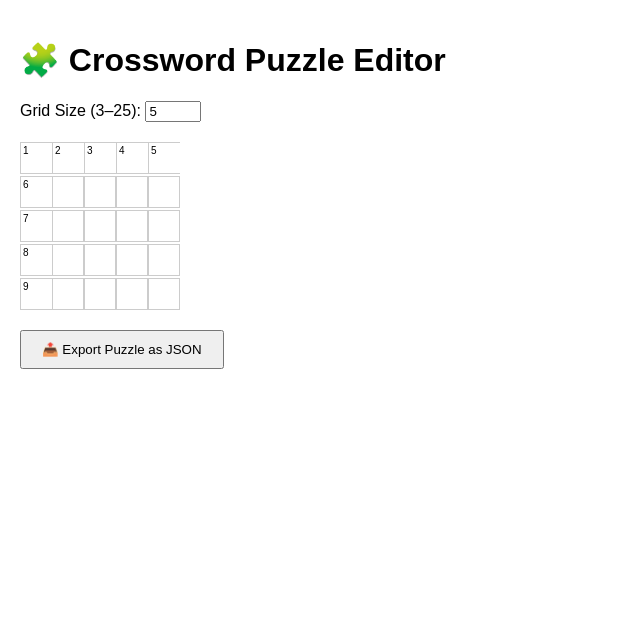
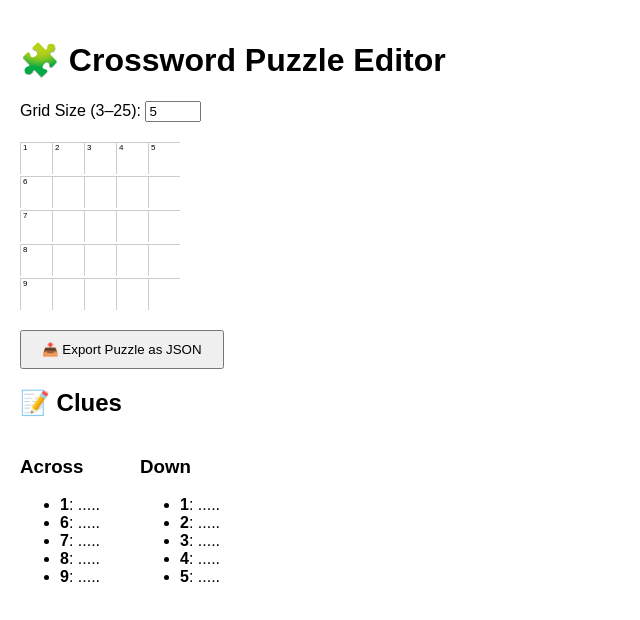
Before and after one commit to willleng/crossword-editor, a React (Create React App) app: page / in a window 1280 px wide. Shown: the top 620 px of the page, without its empty margins (0-640 px from the left). Built offline with nearby package versions, Linux system fonts and the light colour scheme.

Commit message:
Add clue extraction and display for across and down

```diff
--- a/src/App.js
+++ b/src/App.js
@@ -1,5 +1,6 @@
-import React, { useState, useEffect } from 'react';
+import React, { useState } from 'react';
 import { generateNumberedGrid } from './generateNumberedGrid';
+import { extractClues } from './extractClues';
 
 function App() {
   const [size, setSize] = useState(5);
@@ -10,12 +11,6 @@ function App() {
       Array.from({ length: size }, () => ({ value: '', black: false }))
     );
   }
-
-  // Automatically update clue numbers when the grid or size changes
-  useEffect(() => {
-    const numbered = generateNumberedGrid(grid);
-    setGrid(numbered);
-  }, [size]);
 
   const handleSizeChange = (e) => {
     const newSize = parseInt(e.target.value);
@@ -29,13 +24,13 @@ function App() {
     const newGrid = [...grid];
     newGrid[row][col].black = !newGrid[row][col].black;
     newGrid[row][col].value = '';
-    setGrid(generateNumberedGrid(newGrid));
+    setGrid(newGrid);
   };
 
   const handleInput = (e, row, col) => {
     const newGrid = [...grid];
     newGrid[row][col].value = e.target.value.toUpperCase().slice(0, 1);
-    setGrid(generateNumberedGrid(newGrid));
+    setGrid(newGrid);
   };
 
   const exportToJson = () => {
@@ -51,6 +46,9 @@ function App() {
     link.download = 'puzzle.json';
     link.click();
   };
+
+  const numberedGrid = generateNumberedGrid(grid);
+  const { across, down } = extractClues(numberedGrid);
 
   return (
     <div style={{ padding: '20px', fontFamily: 'sans-serif' }}>
@@ -74,7 +72,7 @@ function App() {
           margin: '20px 0',
         }}
       >
-        {grid.map((row, rIdx) =>
+        {numberedGrid.map((row, rIdx) =>
           row.map((cell, cIdx) => (
             <div
               key={`${rIdx}-${cIdx}`}
@@ -93,9 +91,9 @@ function App() {
                 <div
                   style={{
                     position: 'absolute',
-                    top: '2px',
-                    left: '2px',
-                    fontSize: '10px',
+                    top: 0,
+                    left: 2,
+                    fontSize: '8px',
                   }}
                 >
                   {cell.number}
@@ -107,12 +105,12 @@ function App() {
                   value={cell.value}
                   onChange={(e) => handleInput(e, rIdx, cIdx)}
                   style={{
-                    width: '28px',
-                    height: '28px',
+                    width: '100%',
+                    height: '100%',
                     border: 'none',
                     textAlign: 'center',
                     textTransform: 'uppercase',
-                    paddingLeft: cell.number ? '10px' : '0',
+                    fontSize: '16px',
                   }}
                 />
               )}
@@ -124,6 +122,32 @@ function App() {
       <button onClick={exportToJson} style={{ padding: '10px 20px' }}>
         📤 Export Puzzle as JSON
       </button>
+
+      <div style={{ marginTop: '20px' }}>
+        <h2>📝 Clues</h2>
+        <div style={{ display: 'flex', gap: '40px' }}>
+          <div>
+            <h3>Across</h3>
+            <ul>
+              {across.map((clue) => (
+                <li key={`across-${clue.number}`}>
+                  <strong>{clue.number}</strong>: {clue.word}
+                </li>
+              ))}
+            </ul>
+          </div>
+          <div>
+            <h3>Down</h3>
+            <ul>
+              {down.map((clue) => (
+                <li key={`down-${clue.number}`}>
+                  <strong>{clue.number}</strong>: {clue.word}
+                </li>
+              ))}
+            </ul>
+          </div>
+        </div>
+      </div>
     </div>
   );
 }
--- /dev/null
+++ b/src/extractClues.js
@@ -0,0 +1,41 @@
+export function extractClues(grid) {
+    const across = [];
+    const down = [];
+
+    const size = grid.length;
+
+    for (let r = 0; r < size; r++) {
+      for (let c = 0; c < size; c++) {
+        const cell = grid[r][c];
+        if (cell.black || !cell.number) continue;
+
+        // Check for Across clue
+        if (c === 0 || grid[r][c - 1].black) {
+          let word = '';
+          let col = c;
+          while (col < size && !grid[r][col].black) {
+            word += grid[r][col].value || '.';
+            col++;
+          }
+          if (word.length > 1) {
+            across.push({ number: cell.number, word });
+          }
+        }
+
+        // Check for Down clue
+        if (r === 0 || grid[r - 1][c].black) {
+          let word = '';
+          let row = r;
+          while (row < size && !grid[row][c].black) {
+            word += grid[row][c].value || '.';
+            row++;
+          }
+          if (word.length > 1) {
+            down.push({ number: cell.number, word });
+          }
+        }
+      }
+    }
+
+    return { across, down };
+  }
--- a/src/generateNumberedGrid.js
+++ b/src/generateNumberedGrid.js
@@ -1,22 +1,29 @@
 export function generateNumberedGrid(grid) {
-    const numberedGrid = grid.map(row => row.map(cell => ({ ...cell, number: null })));
-    let count = 1;
+  let count = 1;
+  const size = grid.length;
+  const newGrid = grid.map((row, r) =>
+    row.map((cell, c) => {
+      const isBlack = cell.black;
+      let shouldNumber = false;
 
-    for (let r = 0; r < grid.length; r++) {
-      for (let c = 0; c < grid[r].length; c++) {
-        if (grid[r][c].black) continue;
-
+      // Check if cell should be numbered
+      if (!isBlack) {
         const isStartOfAcross =
-          c === 0 || grid[r][c - 1].black;
+          (c === 0 || grid[r][c - 1].black) && c + 1 < size && !grid[r][c + 1].black;
         const isStartOfDown =
-          r === 0 || grid[r - 1][c].black;
+          (r === 0 || grid[r - 1][c].black) && r + 1 < size && !grid[r + 1][c].black;
 
         if (isStartOfAcross || isStartOfDown) {
-          numberedGrid[r][c].number = count;
-          count++;
+          shouldNumber = true;
         }
       }
-    }
 
-    return numberedGrid;
-  }
+      return {
+        ...cell,
+        number: shouldNumber ? count++ : undefined,
+      };
+    })
+  );
+
+  return newGrid;
+}
```
